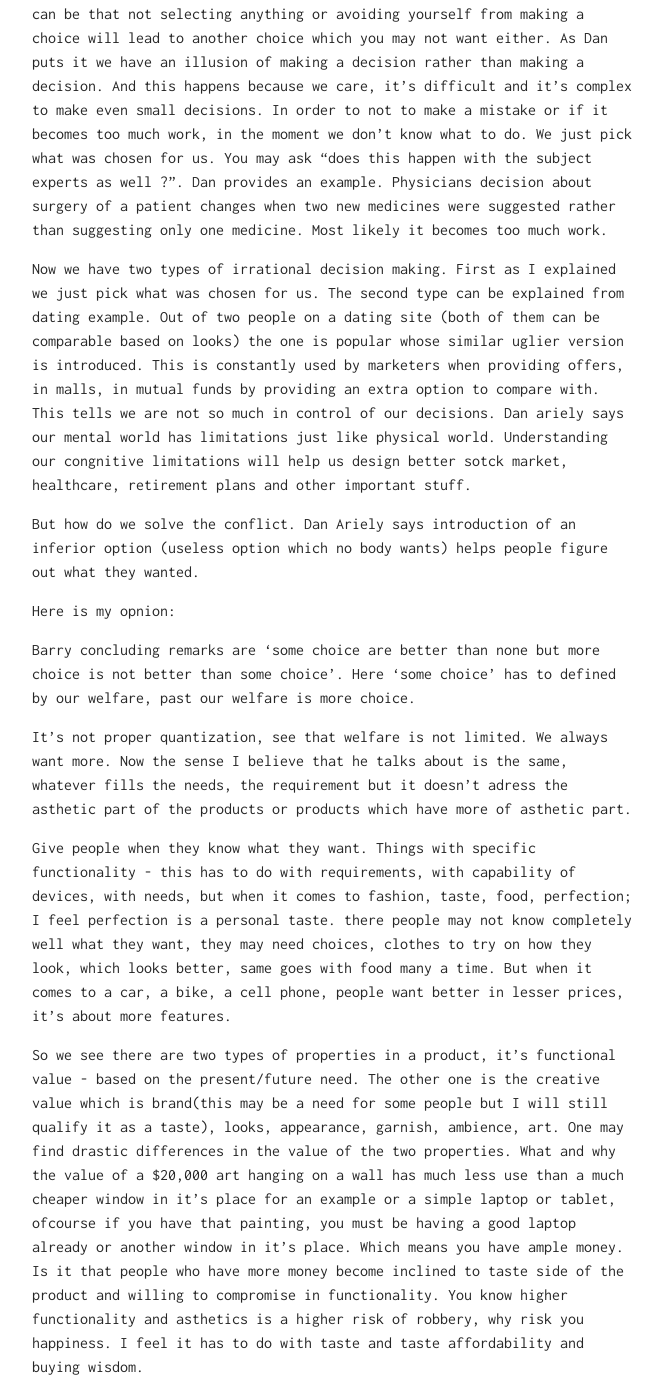
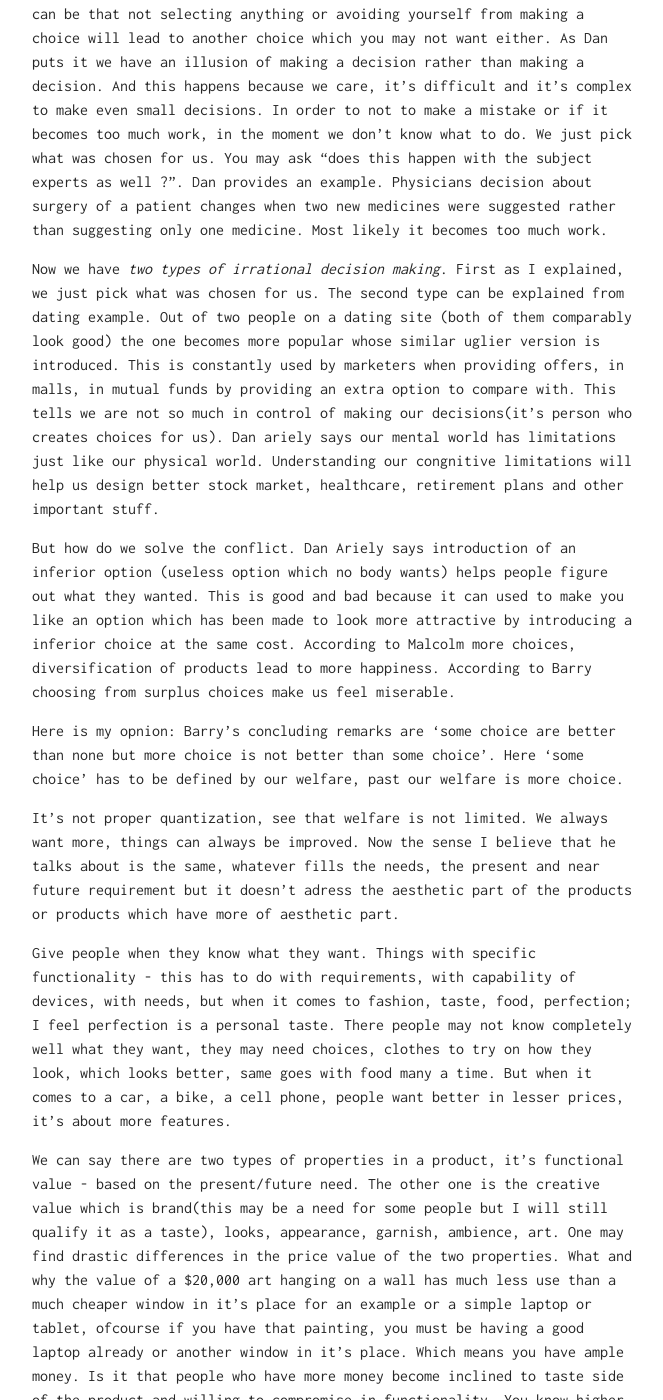
Before and after one commit to unosonu/unosonu.github.io, a Jekyll site: the page built from _posts/2017-05-14-choice-and-happiness.md, in a window 1280 px wide and 1400 px high, scrolled down 2685 px. Shown: the whole window, without its empty margins (308-971 px from the left). Built offline with Jekyll 4.4.1, drawn with Linux system fonts in a browser that asks for light colours; some of the changed text lies outside the part shown.

Commit message:
Update 2017-05-14-choice-and-happiness.md

```diff
--- a/_posts/2017-05-14-choice-and-happiness.md
+++ b/_posts/2017-05-14-choice-and-happiness.md
@@ -8,7 +8,7 @@
 
 If you haven't seen the talks yet you may want to see it beforehand. I am going to put some points to focus on here for each of the ted talks and then we will arrive at the conflict.
 
-The first video is that of _Malcolm gladwell_ ([here](https://www.ted.com/talks/malcolm_gladwell_on_spaghetti_sauce)) where he talks about the food industry (we want to see the obsevations beyond this domain as well) and it's earlier assumptions. He tells a story of how Howard markowitz changed the food industry in three important ways:
+The first video is that of __Malcolm gladwell__ ([here](https://www.ted.com/talks/malcolm_gladwell_on_spaghetti_sauce)) where he talks about the food industry (we want to see the obsevations beyond this domain as well) and it's earlier assumptions. He tells a story of how Howard markowitz changed the food industry in three important ways:
 
 1. People don't know what they want. They come to know of it when given with choices. It may be that if you ask the consumers directly how do you want your coffee. There can be numerous reason for this like they may not be honest or creative or something like that. We can't always explain what we want deep down. We seem to be sometimes(or all the time) manipulated by our own opinions about ourselves and feel confident about it. Malcolm gives multiple examples to validate this point.
 
@@ -16,9 +16,9 @@
 
 3. Horizontal segmentation. Conventional way to market the products was that people want something higher, more expensive, something to make people aspire to, even if it was only for mustard sauce. Howard's idea and he proves that idea is that "The way to make more people more happy, is by making different types of mustard for different types of people".
 
-In the end Malcolm Gladwell says and I quote _In embracing diversity of human beings we will find a surer way to true happiness_. By this he means more varied products for such diversified population in so many aspect human beings.
+In the end Malcolm Gladwell says and I quote __In embracing diversity of human beings we will find a surer way to true happiness__. By this he means more varied products for such diversified population in so many aspect human beings.
 
-Let's move on to the second talk. This is by _Barry swartz_ on _paradox of choice_ ([here](https://www.ted.com/talks/barry_schwartz_on_the_paradox_of_choice)). Barry tries to relate freedom with choice. The freedom he talks about is general. He says it's conventional practise if you maximize choice you maximize freedom. I don't agree(for me freedom has a larger sense not only in consumerism. It means you maximize freedom of choice. You will say that he might mean that, I say no, he does understand that but he didn't convey the same specially in the beginning of the talk. This can be ignored as a trivial but 'to be aware of' bug.
+Let's move on to the second talk. This is by __Barry swartz__ on __paradox of choice__ ([here](https://www.ted.com/talks/barry_schwartz_on_the_paradox_of_choice)). Barry tries to relate freedom with choice. The freedom he talks about is general. He says it's conventional practise if you maximize choice you maximize freedom. I don't agree(for me freedom has a larger sense not only in consumerism. It means you maximize freedom of choice. You will say that he might mean that, I say no, he does understand that but he didn't convey the same specially in the beginning of the talk. This can be ignored as a trivial but 'to be aware of' bug.
 
 He presents lots of stats to state that having more choices make you take no choice at all. Or if you happen to choose one you will feel miserable. The reason is that you actually care what choice you make(it's much more elaborated in Dan Aierly's talk and I will also write more on this when I write about his talk). You don't want to make a wrong choice if it's for eternity or close (like choosing a life partner) or even if it's as trivial as choosing you salad dressing.
 
@@ -32,43 +32,41 @@
 
 4. Guilt - If the pair of jeans you bought turns out to be a bad fit, who's responsible for it. You! Since you chose it.Just the thought that you could have had made a better choice makes you feel bad. You blame yourself, even if you chose good.
 
-Now here's the conflict of happiness from the two talks. One talk tells that secret to consumer happiness is more choices, where as another talk says it's less choices. Both of them show this statistically. Barry says that there is a 2% decrease for every 10 new choices for mutual funds. It's true because it puts more hard work to choose from more choices. For the same reason we don't pay attention to 1% or 1.5% brokerage charges on our mutual fund instments but negotiate for few dollars in the daily market because the calculation of it makes more difficult. Some may say that more choices lead to more happiness is in the case of food industry only. But I would argue that's not the case, it is more like both the results are specificaition of the same general thing. But before arriving there and to make matter more complex let us move in to the final ted talk which is by  _Dan Ariely_ on _are we in control of making our own decisions_ ([here](https://www.ted.com/talks/dan_ariely_asks_are_we_in_control_of_our_own_decisions)).
+Now here's the conflict of happiness from the two talks. One talk tells that secret to consumer happiness is more choices, where as another talk says it's less choices. Both of them show this statistically. Barry says that there is a 2% decrease for every 10 new choices for mutual funds. It's true because it puts more hard work to choose from more choices. For the same reason we don't pay attention to 1% or 1.5% brokerage charges on our mutual fund instments but negotiate for few dollars in the daily market because the calculation of it makes more difficult. Some may say that more choices lead to more happiness is in the case of food industry only. But I would argue that's not the case, it is more like both the results are specificaition of the same general thing. But before arriving there and to make matter more complex let us move in to the final ted talk which is by  __Dan Ariely__ on __are we in control of making our own decisions__ ([here](https://www.ted.com/talks/dan_ariely_asks_are_we_in_control_of_our_own_decisions)).
 
-Dan talks about decision making illusions. He starts off by stating that if our minds can be tricked by visual illusions how can we confidently say that we are not making bad decisions unknowingly everyday especially when most of our life is based on choosing. He gives and example of filling a form and how users get tricked into selecting default option. Because it can be that not selecting anything or avoiding yourself from making a choice will lead to another choice which you may not want either.
+Dan talks about __decision making illusions__. He starts off by stating that if our minds can be tricked by visual illusions how can we confidently say that we are not making bad decisions unknowingly everyday especially when most of our life is based on choosing. He gives and example of filling a form and how users get tricked into selecting default option. Because it can be that not selecting anything or avoiding yourself from making a choice will lead to another choice which you may not want either.
 As Dan puts it we have an illusion of making a decision rather than making a decision. And this happens because we care, it's difficult and it's complex to make even small decisions. In order to not to make a mistake or if it becomes too much work, in the moment we don't know what to do. We just pick what was chosen for us. You may ask "does this happen with the subject experts as well ?". Dan provides an example. Physicians decision about surgery of a patient changes when two new medicines were suggested rather than suggesting only one medicine. Most likely it becomes too much work.
 
-Now we have two types of irrational decision making. First as I explained we just pick what was chosen for us. The second type can be explained from dating example. Out of two people on a dating site (both of them can be comparable based on looks) the one is popular whose similar uglier version is introduced. This is constantly used by marketers when providing offers, in malls, in mutual funds by providing an extra option to compare with. This tells we are not so much in control of our decisions. Dan ariely says our mental world has limitations just like physical world. Understanding our congnitive limitations will help us design better sotck market, healthcare, retirement plans and other important stuff.
+Now we have _two types of irrational decision making_. First as I explained, we just pick what was chosen for us. The second type can be explained from dating example. Out of two people on a dating site (both of them comparably look good) the one becomes more popular whose similar uglier version is introduced. This is constantly used by marketers when providing offers, in malls, in mutual funds by providing an extra option to compare with. This tells we are not so much in control of making our decisions(it's person who creates choices for us). Dan ariely says our mental world has limitations just like our physical world. Understanding our congnitive limitations will help us design better stock market, healthcare, retirement plans and other important stuff.
 
-But how do we solve the conflict. Dan Ariely says introduction of an inferior option (useless option which no body wants) helps people figure out what they wanted.
-
+But how do we solve the conflict. Dan Ariely says introduction of an inferior option (useless option which no body wants) helps people figure out what they wanted. This is good and bad because it can used to make you like an option which has been made to look more attractive by introducing a inferior choice at the same cost. According to Malcolm more choices, diversification of products lead to more happiness. According to Barry choosing from surplus choices make us feel miserable.
 
 Here is my opnion:
+Barry's concluding remarks are 'some choice are better than none but more choice is not better than some choice'. Here 'some choice' has to be defined by our welfare, past our welfare is more choice.
 
-Barry concluding remarks are 'some choice are better than none but more choice is not better than some choice'. Here 'some choice' has to defined by our welfare, past our welfare is more choice.
+It's not proper quantization, see that welfare is not limited. We always want more, things can always be improved. Now the sense I believe that he talks about is the same, whatever fills the needs, the present and near future requirement but it doesn't adress the aesthetic part of the products or products which have more of aesthetic part.
 
-It's not proper quantization, see that welfare is not limited. We always want more. Now the sense I believe that he talks about is the same, whatever fills the needs, the requirement but it doesn't adress the asthetic part of the products or products which have more of asthetic part.
+Give people when they know what they want. Things with specific functionality - this has to do with requirements, with capability of devices, with needs, but when it comes to fashion, taste, food, perfection; I feel perfection is a personal taste. There people may not know completely well what they want, they may need choices, clothes to try on how they look, which looks better, same goes with food many a time. But when it comes to a car, a bike, a cell phone, people want better in lesser prices, it's about more features.
 
+We can say there are two types of properties in a product, it's functional value - based on the present/future need. The other one is the creative value which is brand(this may be a need for some people but I will still qualify it as a taste), looks, appearance, garnish, ambience, art. One may find drastic differences in the price value of the two properties.
+What and why the value of a $20,000 art hanging on a wall has much less use than a much cheaper window in it's place for an example or a simple laptop or tablet, ofcourse if you have that painting, you must be having a good laptop already or another window in it's place. Which means you have ample money. Is it that people who have more money become inclined to taste side of the product and willing to compromise in functionality. You know higher functionality and asthetics is a higher risk of robbery, why risk you happiness(one example). I feel it has to do with taste and taste affordability and buying wisdom.
 
-Give people when they know what they want. Things with specific functionality - this has to do with requirements, with capability of devices, with needs, but when it comes to fashion, taste, food, perfection; I feel perfection is a personal taste. there people may not know completely well what they want, they may need choices, clothes to try on how they look, which looks better, same goes with food many a time. But when it comes to a car, a bike, a cell phone, people want better in lesser prices, it's about more features.
+Some will argue about the _design_ of the product. I would say doesn't it merge the two of it, the aesthetics and the functionality. Some will say this painting is of historical value. I understand and for this reason it needs to be saved and preserved not owned for show off. Some will say it's about the feelings it generates in a person when you look at the art. I am not talking about art. But if it's such an art that can move a million people away to do from what they do in daily life then I would say that should be included in education and it simply doesn't qualify for a mere money value. And think of the feeling of a single person costing 20k dollars.
 
-So we see there are two types of properties in a product, it's functional value - based on the present/future need. The other one is the creative value which is brand(this may be a need for some people but I will still qualify it as a taste), looks, appearance, garnish, ambience, art. One may find drastic differences in the value of the two properties.
-What and why the value of a $20,000 art hanging on a wall has much less use than a much cheaper window in it's place for an example or a simple laptop or tablet, ofcourse if you have that painting, you must be having a good laptop already or another window in it's place. Which means you have ample money. Is it that people who have more money become inclined to taste side of the product and willing to compromise in functionality. You know higher functionality and asthetics is a higher risk of robbery, why risk you happiness. I feel it has to do with taste and taste affordability and buying wisdom.
+Governments and corporates build things that we like, pay attention to, your one cent is their one billion. This accumulation of attention is so powerful and few govern it because they seem to have cracked crowd mindset. Apple for example has design and fucntionality but in countries like India(I cannot comment on country outside) what decides it's value - 'Staus symbol'. As a result many people don't invest into houses but buy a 70k rupee phone. In their mind it gives them immediate status. That amount could be a saving in the form of gold. I have observed this with regural income people. And they have a hard time explaining why they bought it and why it was needed for them. But this is beyond our point and our conflict. I just stepped over the boundry and now I pull back.
 
-Some will argue about the design of the product. I would say doesn't it merge the two of it. Some will say this painting is of historical value. I understand and for this reason it needs to be saved and preserved not owned for show off. Some will say it's about the feelings it generates in a persono when you look at the art. I am not talking about art. But if it's such an art that can move a million people away to do from what they do in daily life then I would say that should be included in education and it simply doesn't qualify for a mere money value.
+More choices give us more freedom to choose for our welfare. We choose from better options, better is defined by more quality/features in lesser price. Quality can be anything, a time saving option can also be a quality. According to Barry we don't want too many choices, that makes us miserable after buying. According to him __the key to happiness is less expectations__. The user can implement it on their side, it's like a personal tap. But how to know, how many choices are too many choices? We just saw Dan says introduction of one useless choice help people to know what they want. I think of following things.
 
-Governments and corporates build things that we like, pay attention to, your one cent is their one billion. This accumulation of attention is so powerfull and few govern it because they seem to have cracked crowd mindset. Apple for example has design and fucntionality but in countries like India what decides it's value - 'Staus symbol'. As a result many people don't invest into houses but buy a 70k rupee phone. In their mind it gives them immediate status. That amount could be saving in the form of gold. I have observed this with regural income people. And they have a hard time explaining why they bought it and why it was needed for them. But this is beyond our point and our conflict. I just stepped over the boundry and I pull back.
+a. Decide on the number of choices based on market study. Do a market segmentation properly, so as to know how much diversification is required. United Colors of Benetton doesn't produce too many shoes or designs. Their showrooms keep some of it and make it easy to choose from a selected few.
 
-1. More choices give us more freedom to choose for our welfare. We choose from better options, better is defined by more quality/features in lesser price. Quality can be anything, a time saving option can also be a quality. According to Barry we don't want too many choices, that makes us miserable after buying. According to him the key to happiness is less expectations. The user can implement it on their side, it's like a personal tap. But how to know how many choices is too many choices? We just saw Dan says introduction of one useless choice help people to know what they want. I think of following things.
+b. Now all these choices will be available to user at the same time. How will he get to know what was manufactured for him. So Market the right thing to the right person is the key(key to happiness). The user won't get blinded by so many options resulting in not buying anything. Levis skinny fit was something all skinny people were looking for. And making proper segmented sizes in the showrooms easier to find helps people to go to the proper size in mind.
 
-a. Decide on the number of choices based on market study. Do a market segmentation properly, so as to know how much diversification is required. United Colors of Benetton doesn't produce too many shoes or designs. Their showrooms keep some of it.
+c. In cell phones or bikes people don't seem so confused as buying apparels. It's easier to reject based on the features. Such products suit the types of needs of people. Here too much number of the same kind is not ok. incremental models are what to be found, more price based on more number of the features. Mutual funds need to be designed better.
 
-b. Now all these choices will be available to user at the same time. How will he get to know what was manufactured for him. So Market the right thing to the right person is the key(key to happiness). The user won't get blinded by so many options and eventually not choose anything. Levis skinny fit was something all skinny people were looking for. And making proper segmented sizes helps people to go to the proper size in mind.
-
-c. In cell phones or bikes people don't seem so confused as buying apparells. It's easier to reject based on the features. Such products suit the types of needs of people. Here too much number of the same kind is not ok. incremental models are what to be found, more price based on more number of the features. Mutual funds need to be designed better.
-
-d. If there are too much asethic part of a product it can be mind boggling. Inform the user by telling how the design is suited for the specific user rather than come and try all our products and choose the best one from it. User ain't goona choose from that.
+d. If there are too much asethic part of a product it can be mind boggling. Inform the user by telling how the design is suited for the specific user rather than come and try all our products and choose the best one from it.
 
 e. For the user don't be guided by guilt but by need. Use the tap.
-f. Give people what they want when and where they know about it. Choice are reqired to clear this when they don't have an idea.
+
+f. Give people what they want when they know about it. Choice are reqired to clear this when they don't have an idea.
 
 This is it. Did I answer all I promised?
```
